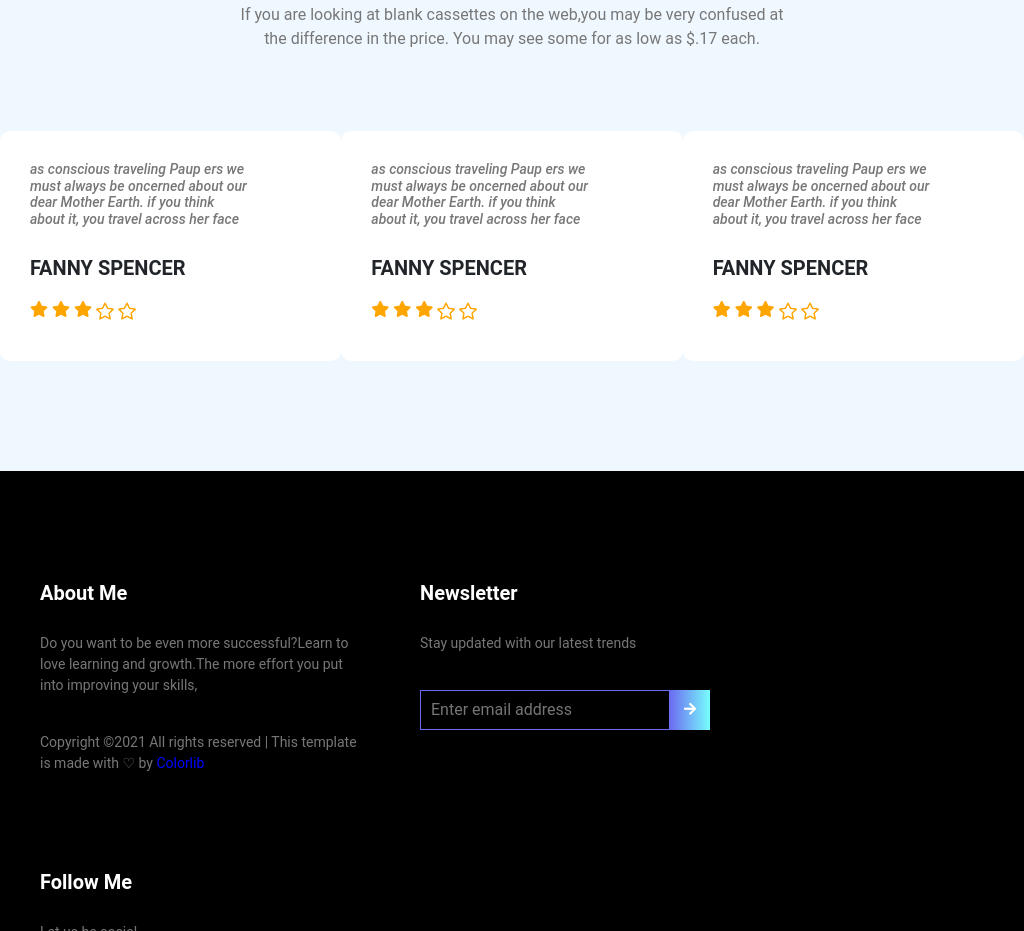
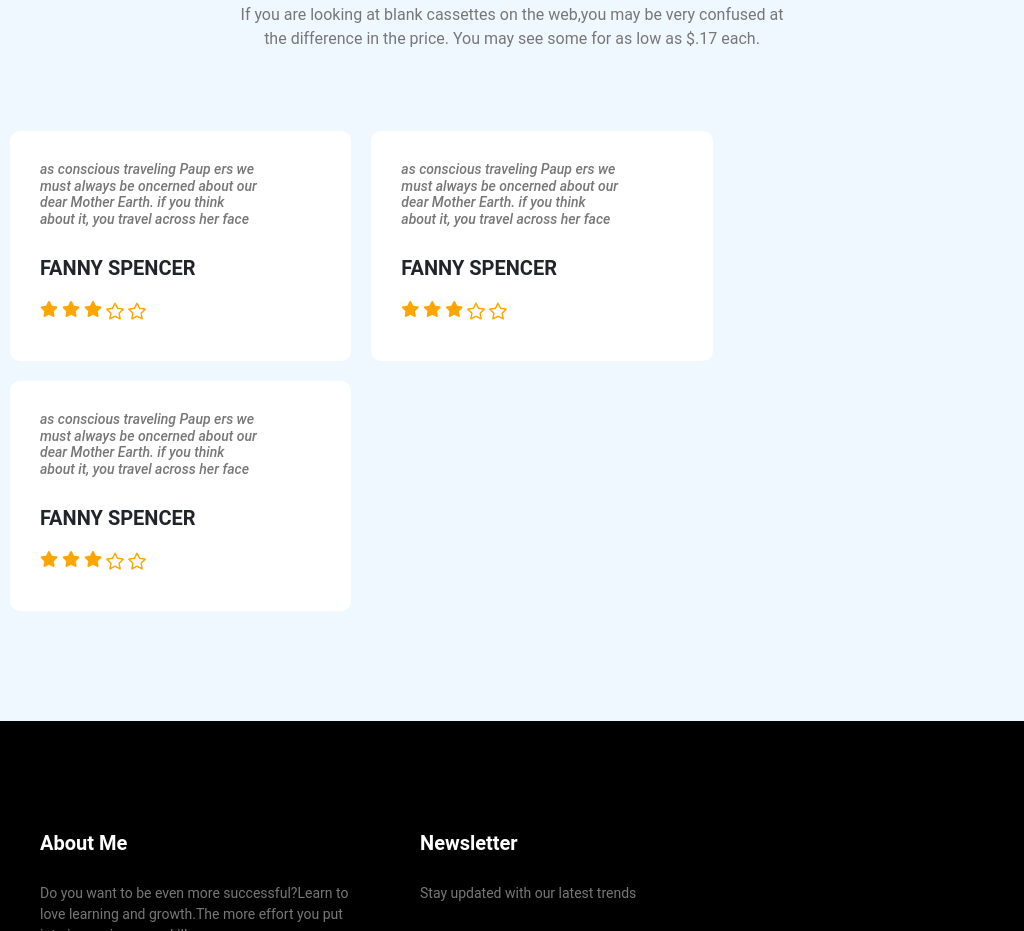
Before and after one commit to ha-fsatariq/UI-Assignment, a plain HTML site: page index.html in a window 1024 px wide. Shown: the part 3909-4840 px from the top of the page. Drawn offline with nearby package versions, Linux system fonts and the light colour scheme.

Commit message:
Update style.css

```diff
--- a/style.css
+++ b/style.css
@@ -324,9 +324,10 @@ padding: 60px 20px 0 40px;
  }
 
 
- @media (min-width:992px) and (max-width:1094px){
-.offerings .body{
+  @media (min-width:992px) and (max-width:1094px){
+.body{
     margin-left: 10px;
     margin-right:10px ;
 }
+
  }
```
